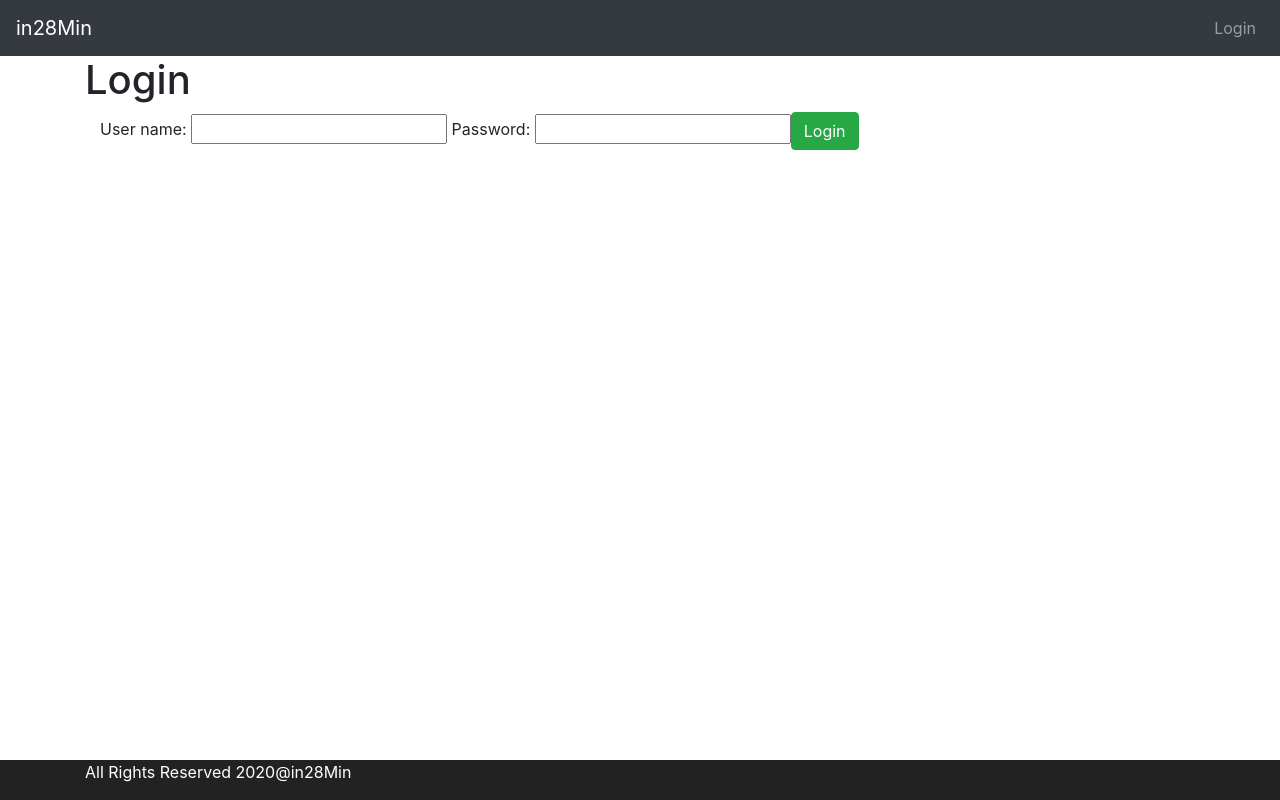
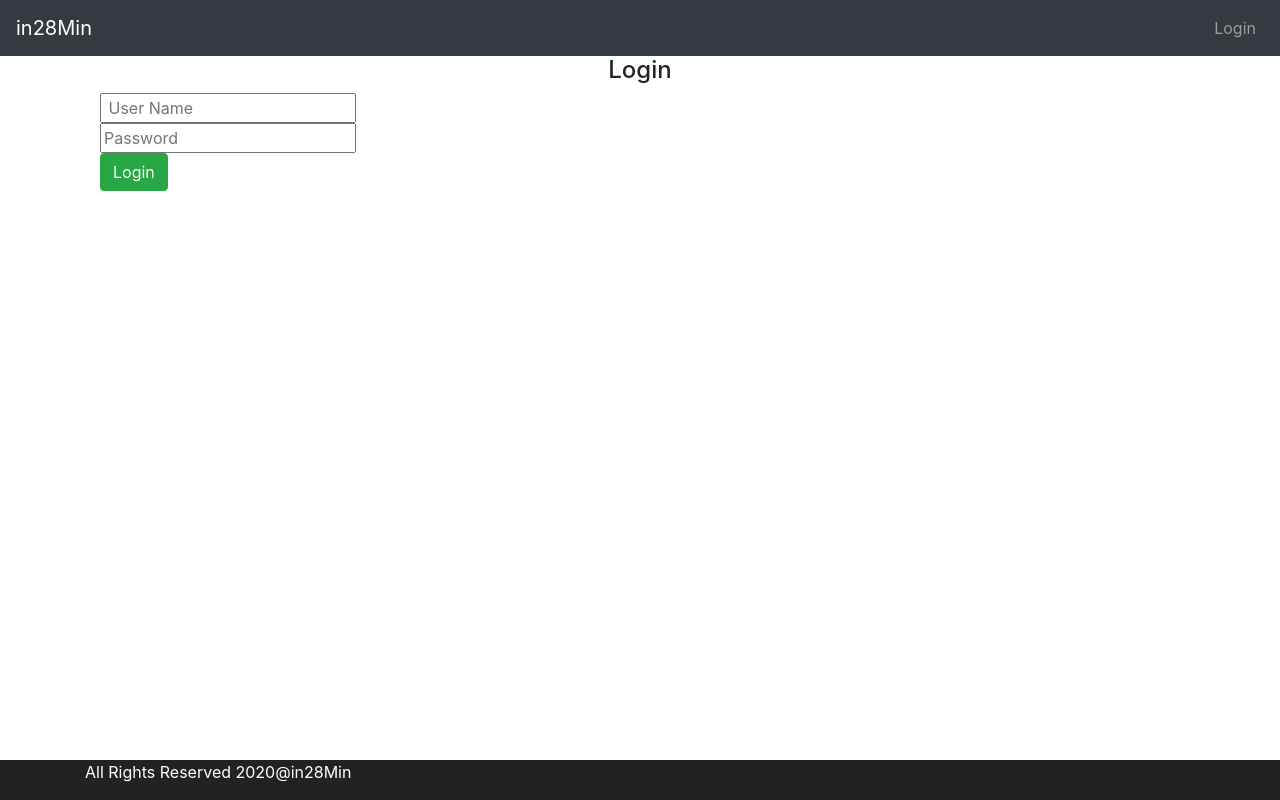
Before and after one commit to Hasitha-Su/Angular-todo-app-in28, an Angular app: page / in a window 1280 px wide. Built offline with nearby package versions, Linux system fonts and the light colour scheme.

Commit message:
implement routegurd service

```diff
--- a/src/app/login/login.component.html
+++ b/src/app/login/login.component.html
@@ -6,14 +6,14 @@ Password: <input type="text" name="password" value={{password}}> -->
 <!-- prints user name-->
 <!-- username : {{username}} -->
 
-<h1>Login</h1>
+<div class="container">
+    <div class="div-login">
+        <h4 class="text-center">Login</h4>
 
-<div class="container">
-    <div class="alert alert-warning" *ngIf='invalidLogin'> {{errorMessage}} </div>
-    <div>
+        <div class="alert alert-warning" *ngIf='invalidLogin'> {{errorMessage}} </div>
         <!-- 2 way data binding -->
-        User name: <input type="text" name="username" [(ngModel)]="username">
-        Password: <input type="password" name="password" [(ngModel)]="password">
+        <input type="text" name="username" placeholder=" User Name" [(ngModel)]="username"><br>
+        <input type="password" name="password" placeholder="Password" [(ngModel)]="password"><br>
 
         <!-- event bind = what We Should Do  here Click event is used
     onc click event handleLogin  method is called
@@ -22,5 +22,29 @@ Password: <input type="text" name="password" value={{password}}> -->
 -->
         <button class="btn btn-success" (click)=handleLogin()>Login</button>
     </div>
+</div>
 
+
+<!-- <div class="wrapper">
+    <h1>Sign in</h1>
+    <form action="">
+        <input type="text" placeholder="Username">
+        <input type="password" placeholder="Password">
+        <input type="submit" value="LOGIN">
+    </form>
+
+    <div class="bottom-text">
+        <input type="checkbox" name="remember" checked> Remember me
+        <a href="#">Forgot Password ?</a>
+    </div>
+
+    <div class="socials">
+        <a href="#"><i class="fa fa-facebook"></i></a>
+        <a href="#"><i class="fa fa-facebook"></i></a>
+        <a href="#"><i class="fa fa-facebook"></i></a>
+        <a href="#"><i class="fa fa-facebook"></i></a>
+    </div>
 </div>
+<div id="overlay-area">
+
+</div> -->
```
Also changed, not shown: src/app/app-routing.module.ts (+6 -8 lines), src/app/login/login.component.css (+138 -0 lines), src/app/services/route-gurd.service.ts (+10 -2 lines), src/styles.css.
